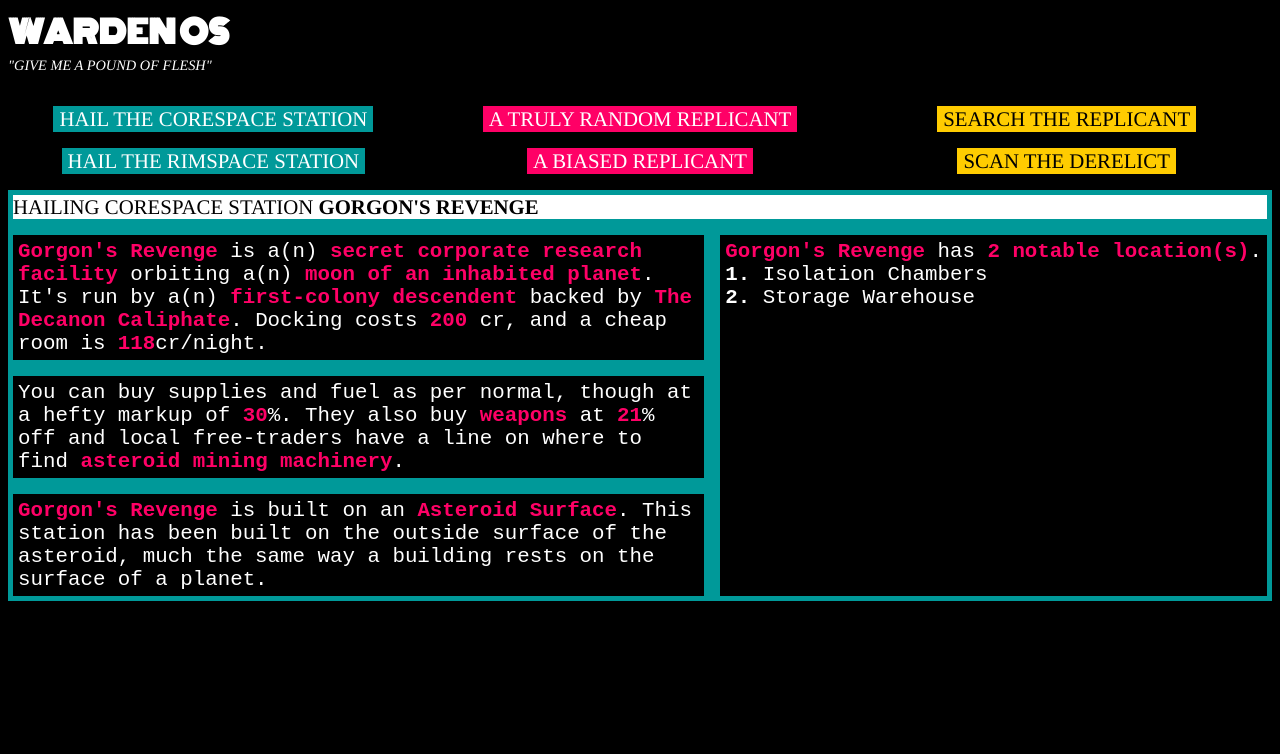
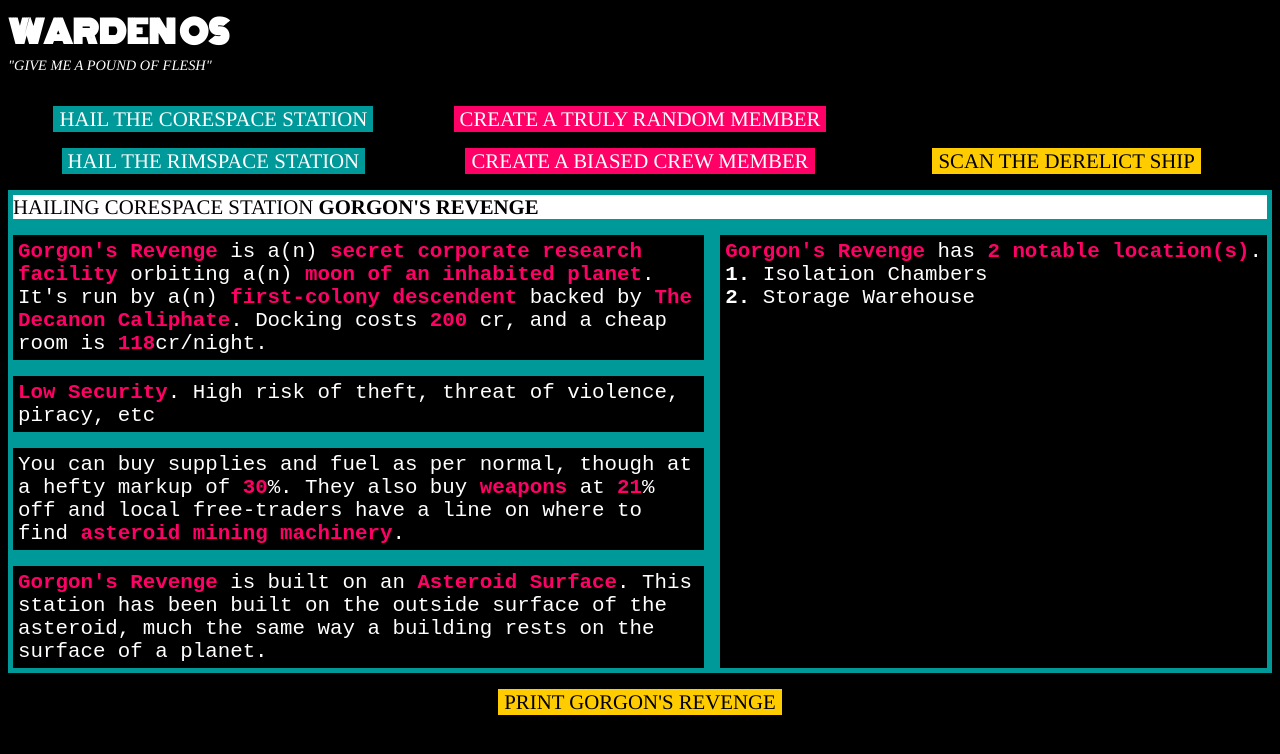
Before and after one commit to artliches/wardenOSSource, an Angular app: page /ttrpg/ in a window 1280 px wide. Both pictures are taken after a click on the button "HAIL THE CORESPACE STATION". Shown: the top 754 px of the page. Built offline with nearby package versions, Linux system fonts and the light colour scheme.

Commit message:
Add print to other sections

```diff
--- a/src/app/app.component.html
+++ b/src/app/app.component.html
@@ -6,38 +6,38 @@
 </section>
 <section class='button-grid'>
     <button class='control-button crew-button crew-random-button' (click)='flipFlags("crew"); generateRandomCrewMember(false); getRandomPersonSaying()'>
-        <div>A TRULY RANDOM {{personButtonText}}</div>
+        <div>CREATE A TRULY RANDOM MEMBER</div>
     </button>
     <div class='crew-bias-button'>
         <button class='control-button crew-button' (click)='flipFlags("crew"); generateRandomCrewMember(true); getRandomPersonSaying()'>
-            <div>A BIASED {{personButtonText}}</div>
+            <div>CREATE A BIASED CREW MEMBER</div>
         </button>
     </div>
-    <div class='trinket-button'>
+    <!-- <div class='trinket-button'>
         <button class='control-button yellow-button' (click)='flipFlags("trinket"); generateRandomTrinketPatch(); getRandomPersonSaying()'>
-            SEARCH THE {{personButtonText}}
+            SEARCH THE BODY
         </button>
-    </div>
+    </div> -->
     <div class='patch-button'>
-        <button class='control-button yellow-button' (click)='generateDerelict(); getRandomDerelictSaying(); flipFlags("derelict")'>
-            SCAN THE {{derelictButtonText}}
+        <button class='control-button yellow-button' (click)='flipFlags("derelict"); generateDerelict(); getRandomDerelictSaying()'>
+            SCAN THE DERELICT SHIP
         </button>
     </div>
     <div class='space-station-button'>
-        <button class='control-button randGen-button' (click)='generateRandomSpaceStation(true); flipFlags("station")'>
+        <button class='control-button randGen-button' (click)='flipFlags("station"); generateRandomSpaceStation(true)'>
             HAIL THE CORESPACE STATION
         </button>
     </div>
     <div class='rim-station-button'>
-        <button class='control-button randGen-button' (click)='generateRandomSpaceStation(false); flipFlags("station")'>
+        <button class='control-button randGen-button' (click)='flipFlags("station"); generateRandomSpaceStation(false)'>
             HAIL THE RIMSPACE STATION
         </button>
     </div>
 </section>
-<app-character-generator *ngIf='flags["crew"]' (charName)='passCharName($event)' [statsArray]='defaultStatArray' [bias]='bias'></app-character-generator>
+<app-character-generator *ngIf='flags["crew"]' (charName)='passPagePrintTitle($event)' [statsArray]='defaultStatArray' [bias]='bias'></app-character-generator>
 <app-trinket-patch-display *ngIf='flags["trinket"]' [trinketPatch]='trinketPatch'></app-trinket-patch-display>
-<app-derelict-generator *ngIf='flags["derelict"]' [genDerelict]='genDerelict'></app-derelict-generator>
-<app-space-station-generator *ngIf='flags["station"]' [coreOrRim]='coreOrRim' [stationAblib]='genSpaceStation'></app-space-station-generator>
+<app-derelict-generator *ngIf='flags["derelict"]' (derelictTitle)='passPagePrintTitle($event)' [genDerelict]='genDerelict'></app-derelict-generator>
+<app-space-station-generator *ngIf='flags["station"]' (stationTitle)='passPagePrintTitle($event)' [coreOrRim]='coreOrRim' [stationAblib]='genSpaceStation'></app-space-station-generator>
 <section *ngIf='flags["print"]' class='button-grid print-button-grid'>
-    <button class='control-button print-button yellow-button' (click)='print()'>HIRE {{charName}}</button>
+    <button class='control-button print-button yellow-button' (click)='print()'>PRINT {{pagePrintTitle}}</button>
 </section>
--- a/src/app/app.component.ts
+++ b/src/app/app.component.ts
@@ -9,7 +9,7 @@ import { RandomNumberService } from './services/randomNumber.service';
 })
 export class AppComponent implements OnInit {
   bias = false;
-  charName = '';
+  pagePrintTitle = '';
   coreOrRim: boolean;
   defaultStatArray: CharacterStats;
   derelictButtonText = this.random.getRandomSaying(99, 2).text;
@@ -49,6 +49,7 @@ export class AppComponent implements OnInit {
   generateDerelict() {
     document.title = `WARDEN OS ONLINE`;
     this.genDerelict = !this.genDerelict;
+    this.flags.print = true;
   }
 
   generateRandomCrewMember(bias: boolean) {
@@ -77,6 +78,8 @@ export class AppComponent implements OnInit {
     document.title = `WARDEN OS ONLINE`;
     this.coreOrRim = coreOrRim;
     this.genSpaceStation = [];
+
+    this.flags.print = true;
   }
 
   getRandomDerelictSaying() {
@@ -97,9 +100,9 @@ export class AppComponent implements OnInit {
     this.previousSaying[2] = this.randomSaying[2].num;
   }
 
-  passCharName(name: string) {
-    this.charName = name;
-    document.title = `MOTHERSHIP_${this.charName}`;
+  passPagePrintTitle(name: string) {
+    this.pagePrintTitle = name;
+    document.title = `MOTHERSHIP_${this.pagePrintTitle}`;
   }
 
   print() {
--- a/src/app/app.module.ts
+++ b/src/app/app.module.ts
@@ -6,7 +6,6 @@ import { FormsModule } from '@angular/forms';
 import { AppRoutingModule } from './app-routing.module';
 import { AppComponent } from './app.component';
 import { CharacterGeneratorComponent } from './characterGenerator/characterGenerator.component';
-import { CommandLineInterfaceComponent } from './commandLineInterface/commandLineInterface.component';
 import { TrinketPatchDisplayComponent } from './trinketPatchDisplay/trinketPatchDisplay.component';
 import { DerelictGeneratorComponent } from './derelictGenerator/derelict-generator/derelict-generator.component';
 import { SpaceStationGeneratorComponent } from './space-station-generator/space-station-generator.component';
@@ -14,7 +13,6 @@ import { SpaceStationGeneratorComponent } from './space-station-generator/space-
 @NgModule({
   declarations: [
     AppComponent,
-    CommandLineInterfaceComponent,
     CharacterGeneratorComponent,
     TrinketPatchDisplayComponent,
     DerelictGeneratorComponent,
--- a/src/app/commandLineInterface/commandLineInterface.component.html
+++ /dev/null
@@ -1,6 +0,0 @@
-<div>
-    > please enter a command:
-    <input (keyup.enter)='commandLineAI()' [(ngModel)]='wardenInput' type='text'>
-</div>
-
-<span [innerHTML]='wardenOutput'></span>
--- a/src/app/derelictGenerator/derelict-generator/derelict-generator.component.ts
+++ b/src/app/derelictGenerator/derelict-generator/derelict-generator.component.ts
@@ -1,4 +1,4 @@
-import { Component, OnInit, Input, OnChanges } from '@angular/core';
+import { Component, OnInit, Input, OnChanges, Output, EventEmitter } from '@angular/core';
 import { DERELICT, SHIP_NAMES, SPACE_STATION } from 'src/app/services/randomTables.constants';
 import { RandomNumberService } from 'src/app/services/randomNumber.service';
 
@@ -9,6 +9,7 @@ import { RandomNumberService } from 'src/app/services/randomNumber.service';
 })
 export class DerelictGeneratorComponent implements OnChanges {
   @Input() genDerelict = false;
+  @Output() derelictTitle = new EventEmitter<string>();
   derelictObject: any;
   derelictName = '';
   objectKeys = Object.keys;
@@ -42,5 +43,7 @@ export class DerelictGeneratorComponent implements OnChanges {
     SHIP_NAMES.forEach(name => {
       this.derelictName = `${this.derelictName} ${name[this.random.getRandomNumber(0, 9)]}`.trim();
     });
+
+    this.derelictTitle.emit(`THE ${this.derelictName}`);
   }
 }
--- a/src/app/space-station-generator/space-station-generator.component.html
+++ b/src/app/space-station-generator/space-station-generator.component.html
@@ -10,6 +10,7 @@
 
     </section>
     <div class='card scan-card station-section' [innerHTML]='stationDescrip'></div>
+    <div class='card scan-card commonProblem-section' [innerHtml]='stationAblib[10]'></div>
     <div class='card scan-card crisis-section' [innerHTML]='crisisOrSafe'></div>
     <div class='card scan-card struct-section'>
         <span [innerHTML]='stationStructure'></span>
--- a/src/app/space-station-generator/space-station-generator.component.scss
+++ b/src/app/space-station-generator/space-station-generator.component.scss
@@ -15,6 +15,7 @@ div {
     grid-template-areas:
         "title title"
         "descrip local"
+        "common local"
         "crisis local"
         "struct local";
 
@@ -32,6 +33,9 @@ div {
     }
     .local-section {
         grid-area: local;
+    }
+    .commonProblem-section {
+        grid-area: common;
     }
 }
 
@@ -64,6 +68,7 @@ div {
         grid-template-areas:
             "title"
             "descrip"
+            "common"
             "crisis"
             "struct"
             "local";
--- a/src/app/space-station-generator/space-station-generator.component.ts
+++ b/src/app/space-station-generator/space-station-generator.component.ts
@@ -1,4 +1,4 @@
-import { Component, OnInit, OnChanges, Input, ViewEncapsulation } from '@angular/core';
+import { Component, OnInit, OnChanges, Input, ViewEncapsulation, Output, EventEmitter } from '@angular/core';
 import { SPACE_STATION, SHIP_NAMES } from '../services/randomTables.constants';
 import { RandomNumberService } from '../services/randomNumber.service';
 
@@ -11,6 +11,7 @@ import { RandomNumberService } from '../services/randomNumber.service';
 export class SpaceStationGeneratorComponent implements OnChanges {
   @Input() coreOrRim: boolean;
   @Input() stationAblib = [];
+  @Output() stationTitle = new EventEmitter<string>();
   amalgamationStructure = [];
   callSign = '';
   crisisOrSafe = '';
@@ -38,6 +39,8 @@ export class SpaceStationGeneratorComponent implements OnChanges {
     });
     this.stationAblib.push(this.random.getRandomNumber(1, 100) <= 20);
     this.stationAblib.push(this.random.getRandomNumber(1, 100) <= 5);
+
+    console.log(this.stationAblib);
 
     const stationName = `<b class='magenta'>${this.stationAblib[0]} ${this.stationAblib[1]}</b>`;
     const numLocations = this.random.getRandomNumber(1, 10);
@@ -96,8 +99,11 @@ export class SpaceStationGeneratorComponent implements OnChanges {
       this.stationStructure = this.createStationStructure(`<b class="magenta">${this.callSign}</b>`);
       this.stationNotableLocations = `<b class="magenta">${this.callSign}</b>
         has <b class='magenta'>${numLocations} notable location(s)</b>.`;
+    }
 
-    }
+    this.stationTitle.emit(this.coreOrRim ?
+      `${this.stationAblib[0].toUpperCase()} ${this.stationAblib[1].toUpperCase()}` :
+      `${this.callSign.toUpperCase()}`);
   }
 
   createAmalgamationStructure(numberOfRolls: number) {
--- a/src/styles.scss
+++ b/src/styles.scss
@@ -181,6 +181,10 @@ body {
     &.scan-card {
       color: black;
     }
+    &.yellow-card {
+      background-color:white;
+      color: black;
+    }
 
   }
 
```
Also changed, not shown: src/app/commandLineInterface/commandLineInterface.component.ts (deleted, +0 -57 lines).
